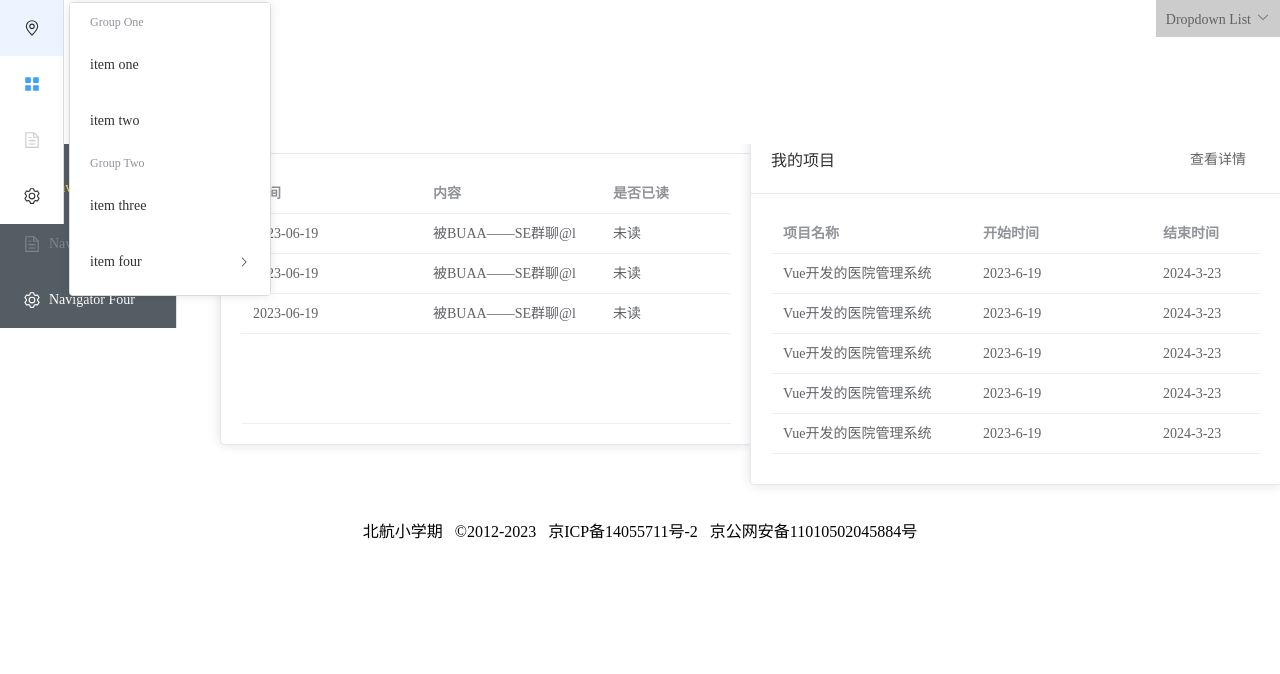
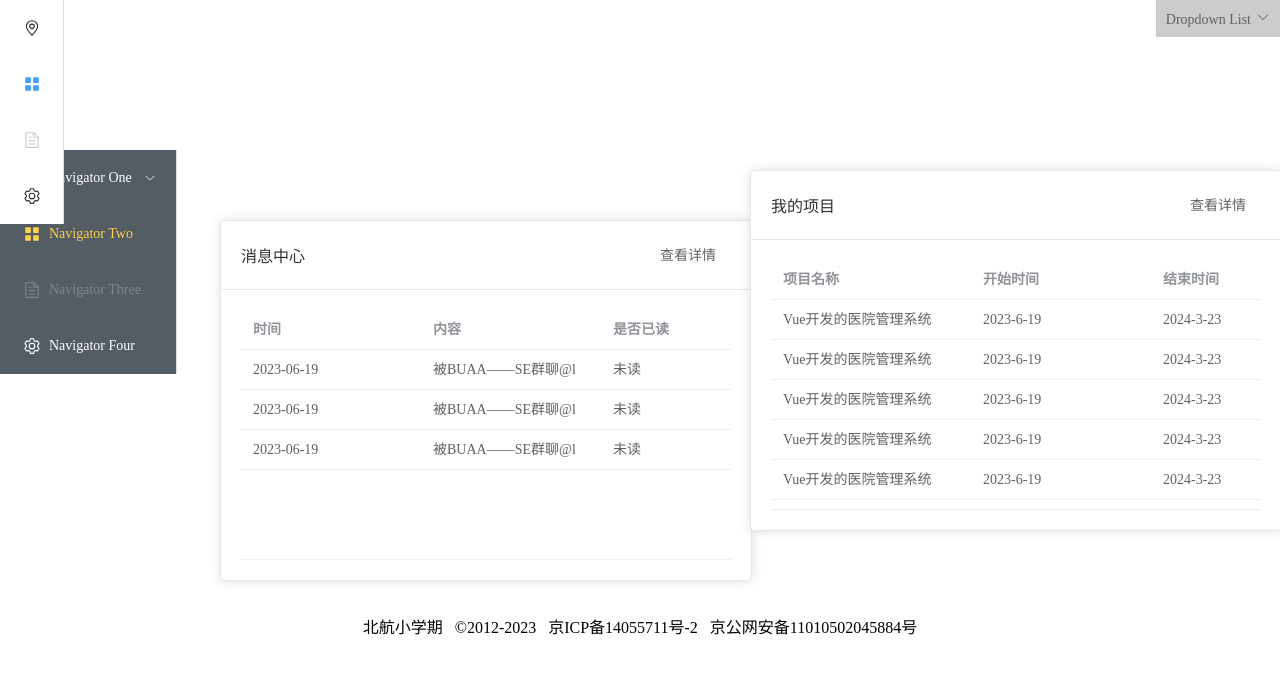
Before and after one commit to pesenteur/summer_frontend, a Vue app: page / in a window 1280 px wide. Shown: the top 674 px of the page. Built offline with nearby package versions, Linux system fonts and the light colour scheme.

Commit message:
更新导航栏

```diff
--- a/src/components/TeamHeader.vue
+++ b/src/components/TeamHeader.vue
@@ -1,10 +1,10 @@
 <template>
   <div class="common-layout">
     <el-container>
-      <el-aside width="200px">
+      <el-aside class="aside" width="200px">
         <TeamHeader1/>
       </el-aside>
-      <el-main>
+      <el-main class="main">
         <TeamHeader2/>
       </el-main>
     </el-container>
@@ -18,7 +18,18 @@
 </script>
 
 <style>
-*{
-    z-index: 3;
+.aside {
+position: fixed;
+top: 0;
+left: 0;
+width: 100%;
+z-index: 999;
+}
+.main{
+  position: fixed;
+top: 0;
+left: 0;
+width: 100%;
+z-index: 999;
 }
 </style>
--- a/src/home/HomeBoard.vue
+++ b/src/home/HomeBoard.vue
@@ -44,7 +44,7 @@ import HomeSide from "@/home/HomeSide.vue";
 
 *{
   z-index: 1;
-  margin-top:-40px;
+  margin-top:50px;
 }
 
 </style>
```
Also changed, not shown: src/views/account/NavbarComponent 2.vue (deleted, +0 -20 lines), src/views/account/SearchBar 2.vue (deleted, +0 -14 lines), src/views/account/SocialIcon 2.vue (deleted, +0 -18 lines).
